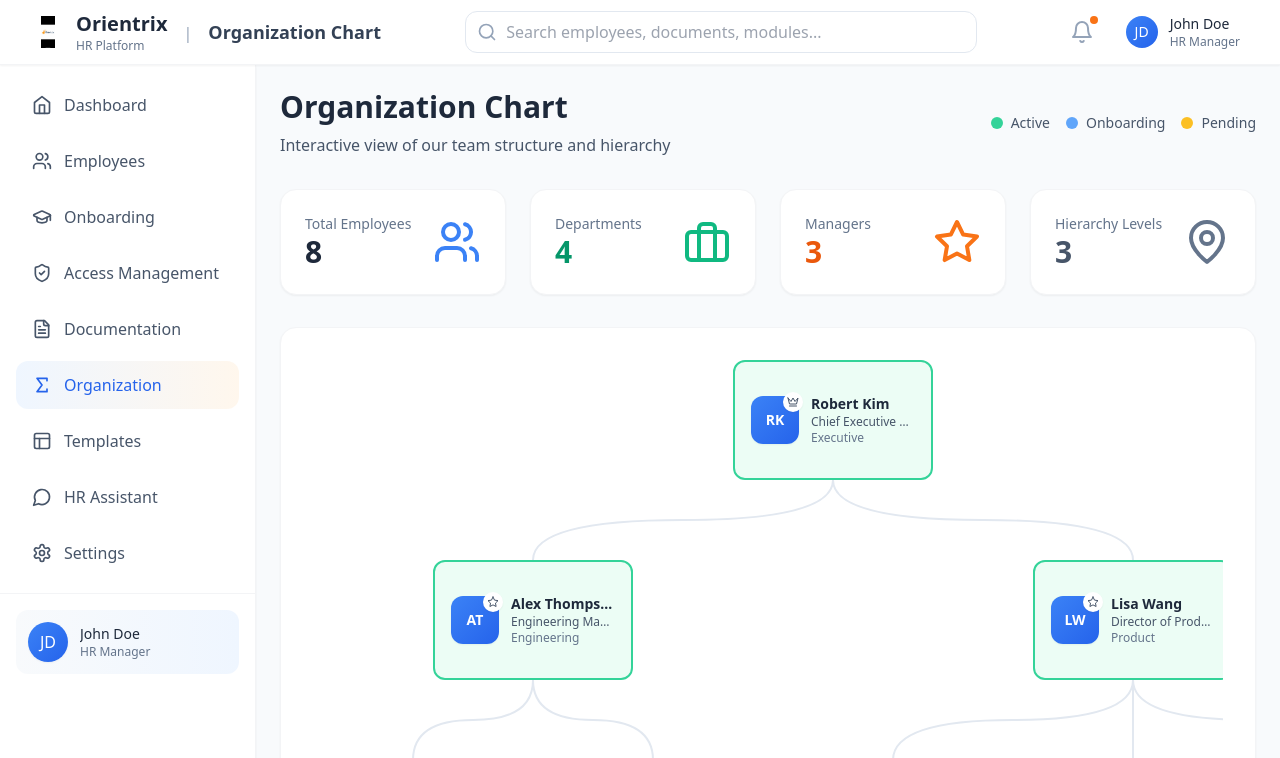
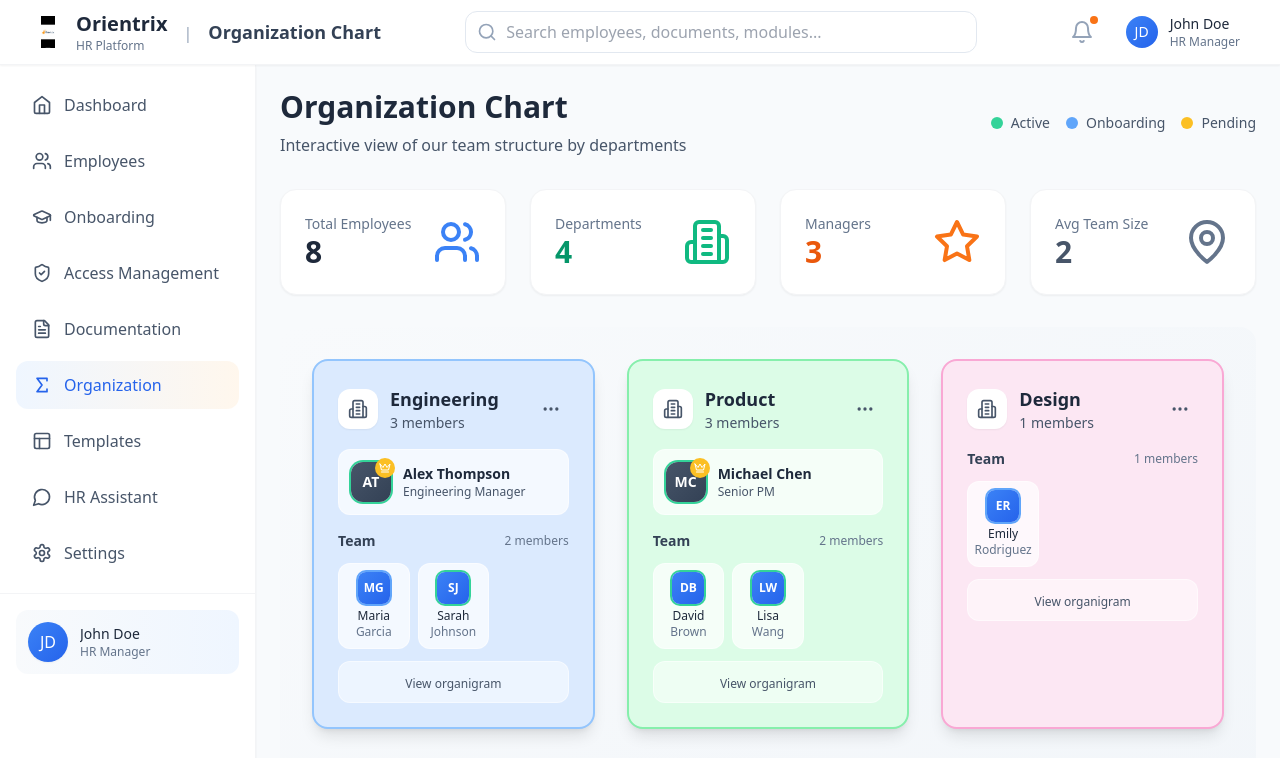
Before and after one commit to arslanebouali/orientrix, a React (Vite) app: page /org-chart in a window 1280 px wide. Shown: the top 758 px of the page. Built offline with nearby package versions, Linux system fonts and the light colour scheme.

Commit message:
Redesign Organizational Chart with Board Game Style

```diff
--- a/src/components/OrgChart.tsx
+++ b/src/components/OrgChart.tsx
@@ -1,7 +1,7 @@
 import React, { useState, useMemo } from 'react';
 import { useSelector } from 'react-redux';
 import { RootState } from '../store';
-import { Employee, OrgNode } from '../types';
+import { Employee } from '../types';
 import {
   Users,
   Mail,
@@ -12,121 +12,86 @@ import {
   X,
   Crown,
   Star,
-  Target
+  Target,
+  MoreHorizontal,
+  ChevronDown,
+  Building2
 } from 'lucide-react';
+
+interface DepartmentGroup {
+  name: string;
+  employees: Employee[];
+  manager?: Employee;
+  color: string;
+  position: { x: number; y: number };
+}
 
 const OrgChart: React.FC = () => {
   const { employees } = useSelector((state: RootState) => state.user);
   const [hoveredEmployee, setHoveredEmployee] = useState<Employee | null>(null);
   const [mousePosition, setMousePosition] = useState({ x: 0, y: 0 });
+  const [expandedDepartments, setExpandedDepartments] = useState<Set<string>>(new Set());
 
-  // Transform flat employee data into hierarchical tree structure
-  const orgTree = useMemo(() => {
-    const buildTree = (employees: Employee[]): OrgNode[] => {
-      const employeeMap = new Map<string, Employee>();
-      const childrenMap = new Map<string, Employee[]>();
+  // Department colors
+  const departmentColors = {
+    'Executive': 'bg-purple-100 border-purple-300',
+    'Engineering': 'bg-blue-100 border-blue-300',
+    'Product': 'bg-green-100 border-green-300',
+    'Design': 'bg-pink-100 border-pink-300',
+    'HR': 'bg-orange-100 border-orange-300',
+    'Marketing': 'bg-yellow-100 border-yellow-300',
+    'Sales': 'bg-red-100 border-red-300',
+    'Finance': 'bg-indigo-100 border-indigo-300',
+    'Analytics': 'bg-teal-100 border-teal-300'
+  };
 
-      // Create maps for quick lookup
+  // Group employees by department
+  const departmentGroups = useMemo(() => {
+    const groups = new Map<string, Employee[]>();
+
     employees.forEach(emp => {
-        employeeMap.set(emp.id, emp);
-        if (!childrenMap.has(emp.id)) {
-          childrenMap.set(emp.id, []);
+      if (!groups.has(emp.department)) {
+        groups.set(emp.department, []);
+      }
+      groups.get(emp.department)!.push(emp);
+    });
+
+    const departmentArray: DepartmentGroup[] = [];
+    let x = 0;
+    let y = 0;
+    const maxPerRow = 3;
+    let currentRow = 0;
+
+    Array.from(groups.entries()).forEach(([deptName, deptEmployees], index) => {
+      // Find department manager
+      const manager = deptEmployees.find(emp =>
+        emp.role.toLowerCase().includes('manager') ||
+        emp.role.toLowerCase().includes('director') ||
+        emp.role.toLowerCase().includes('ceo') ||
+        emp.role.toLowerCase().includes('head')
+      );
+
+      // Sort employees: manager first, then others
+      const sortedEmployees = deptEmployees.sort((a, b) => {
+        if (a.id === manager?.id) return -1;
+        if (b.id === manager?.id) return 1;
+        return a.firstName.localeCompare(b.firstName);
+      });
+
+      departmentArray.push({
+        name: deptName,
+        employees: sortedEmployees,
+        manager,
+        color: departmentColors[deptName as keyof typeof departmentColors] || 'bg-gray-100 border-gray-300',
+        position: {
+          x: (index % maxPerRow) * 400,
+          y: Math.floor(index / maxPerRow) * 300
         }
       });
-
-      // Group employees by their manager
-      employees.forEach(emp => {
-        if (emp.managerId) {
-          const siblings = childrenMap.get(emp.managerId) || [];
-          siblings.push(emp);
-          childrenMap.set(emp.managerId, siblings);
-        }
     });
 
-      // Find root employees (those without managers)
-      const roots = employees.filter(emp => !emp.managerId);
-
-      // Build tree recursively
-      const buildNode = (employee: Employee, level: number = 0): OrgNode => {
-        const children = (childrenMap.get(employee.id) || [])
-          .map(child => buildNode(child, level + 1));
-
-        return {
-          employee,
-          children,
-          level,
-          x: 0,
-          y: 0,
-          width: 0
-        };
-      };
-
-      return roots.map(root => buildNode(root));
-    };
-
-    // Calculate positions for nodes
-    const calculatePositions = (nodes: OrgNode[], startX: number = 0): number => {
-      const nodeWidth = 200;
-      const nodeHeight = 120;
-      const horizontalSpacing = 40;
-      const verticalSpacing = 80;
-
-      let currentX = startX;
-
-      nodes.forEach(node => {
-        if (node.children.length > 0) {
-          // Calculate positions for children first
-          const childrenWidth = calculatePositions(node.children, currentX);
-
-          // Position parent in the center of children
-          const firstChildX = node.children[0].x;
-          const lastChildX = node.children[node.children.length - 1].x;
-          node.x = firstChildX + (lastChildX - firstChildX) / 2;
-          node.y = node.level * (nodeHeight + verticalSpacing);
-          node.width = nodeWidth;
-
-          currentX = Math.max(currentX, childrenWidth);
-        } else {
-          // Leaf node
-          node.x = currentX;
-          node.y = node.level * (nodeHeight + verticalSpacing);
-          node.width = nodeWidth;
-          currentX += nodeWidth + horizontalSpacing;
-        }
-      });
-
-      return currentX;
-    };
-
-    const tree = buildTree(employees);
-    calculatePositions(tree);
-    return tree;
+    return departmentArray;
   }, [employees]);
-
-  // Get all nodes in a flat array for rendering
-  const allNodes = useMemo(() => {
-    const flattenNodes = (nodes: OrgNode[]): OrgNode[] => {
-      return nodes.reduce((acc, node) => {
-        acc.push(node);
-        acc.push(...flattenNodes(node.children));
-        return acc;
-      }, [] as OrgNode[]);
-    };
-    return flattenNodes(orgTree);
-  }, [orgTree]);
-
-  // Calculate SVG dimensions
-  const svgDimensions = useMemo(() => {
-    if (allNodes.length === 0) return { width: 800, height: 600 };
-
-    const maxX = Math.max(...allNodes.map(node => node.x + node.width));
-    const maxY = Math.max(...allNodes.map(node => node.y + 120));
-
-    return {
-      width: Math.max(maxX + 100, 800),
-      height: Math.max(maxY + 100, 600)
-    };
-  }, [allNodes]);
 
   const handleMouseEnter = (employee: Employee, event: React.MouseEvent) => {
     setHoveredEmployee(employee);
@@ -143,13 +108,23 @@ const OrgChart: React.FC = () => {
     setHoveredEmployee(null);
   };
 
+  const toggleDepartment = (deptName: string) => {
+    const newExpanded = new Set(expandedDepartments);
+    if (newExpanded.has(deptName)) {
+      newExpanded.delete(deptName);
+    } else {
+      newExpanded.add(deptName);
+    }
+    setExpandedDepartments(newExpanded);
+  };
+
   const getStatusColor = (status: string) => {
     switch (status) {
-      case 'active': return 'border-emerald-400 bg-emerald-50';
-      case 'onboarding': return 'border-blue-400 bg-blue-50';
-      case 'pending': return 'border-amber-400 bg-amber-50';
-      case 'inactive': return 'border-slate-400 bg-slate-50';
-      default: return 'border-slate-400 bg-slate-50';
+      case 'active': return 'ring-2 ring-emerald-400';
+      case 'onboarding': return 'ring-2 ring-blue-400';
+      case 'pending': return 'ring-2 ring-amber-400';
+      case 'inactive': return 'ring-2 ring-slate-400';
+      default: return 'ring-2 ring-slate-400';
     }
   };
 
@@ -163,46 +138,13 @@ const OrgChart: React.FC = () => {
     return Target;
   };
 
-  const renderConnections = () => {
-    const connections: JSX.Element[] = [];
-
-    const addConnections = (nodes: OrgNode[]) => {
-      nodes.forEach(node => {
-        node.children.forEach(child => {
-          const startX = node.x + node.width / 2;
-          const startY = node.y + 120;
-          const endX = child.x + child.width / 2;
-          const endY = child.y;
-
-          // Create a curved connection
-          const midY = startY + (endY - startY) / 2;
-
-          connections.push(
-            <path
-              key={`${node.employee.id}-${child.employee.id}`}
-              d={`M ${startX} ${startY} Q ${startX} ${midY} ${(startX + endX) / 2} ${midY} Q ${endX} ${midY} ${endX} ${endY}`}
-              stroke="#e2e8f0"
-              strokeWidth="2"
-              fill="none"
-              className="transition-all duration-300"
-            />
-          );
-        });
-        addConnections(node.children);
-      });
-    };
-
-    addConnections(orgTree);
-    return connections;
-  };
-
   return (
     <div className="space-y-6 sm:space-y-8">
       {/* Header */}
       <div className="flex flex-col sm:flex-row sm:justify-between sm:items-center space-y-4 sm:space-y-0">
         <div>
           <h1 className="text-2xl sm:text-3xl font-bold text-slate-800">Organization Chart</h1>
-          <p className="text-slate-600 mt-1 sm:mt-2">Interactive view of our team structure and hierarchy</p>
+          <p className="text-slate-600 mt-1 sm:mt-2">Interactive view of our team structure by departments</p>
         </div>
         <div className="flex items-center space-x-4 text-sm text-slate-600">
           <div className="flex items-center space-x-2">
@@ -236,10 +178,10 @@ const OrgChart: React.FC = () => {
             <div className="min-w-0 flex-1">
               <p className="text-xs sm:text-sm text-slate-500 font-medium truncate">Departments</p>
               <p className="text-xl sm:text-2xl lg:text-3xl font-bold text-emerald-600">
-                {new Set(employees.map(emp => emp.department)).size}
+                {departmentGroups.length}
               </p>
             </div>
-            <Briefcase className="w-8 h-8 sm:w-10 sm:h-10 lg:w-12 lg:h-12 text-emerald-500 flex-shrink-0 ml-2" />
+            <Building2 className="w-8 h-8 sm:w-10 sm:h-10 lg:w-12 lg:h-12 text-emerald-500 flex-shrink-0 ml-2" />
           </div>
         </div>
         <div className="bg-white p-4 sm:p-6 rounded-xl sm:rounded-2xl shadow-sm border border-gray-100">
@@ -247,7 +189,7 @@ const OrgChart: React.FC = () => {
             <div className="min-w-0 flex-1">
               <p className="text-xs sm:text-sm text-slate-500 font-medium truncate">Managers</p>
               <p className="text-xl sm:text-2xl lg:text-3xl font-bold text-orange-600">
-                {employees.filter(emp => employees.some(e => e.managerId === emp.id)).length}
+                {departmentGroups.filter(dept => dept.manager).length}
               </p>
             </div>
             <Star className="w-8 h-8 sm:w-10 sm:h-10 lg:w-12 lg:h-12 text-orange-500 flex-shrink-0 ml-2" />
@@ -256,9 +198,9 @@ const OrgChart: React.FC = () => {
         <div className="bg-white p-4 sm:p-6 rounded-xl sm:rounded-2xl shadow-sm border border-gray-100 col-span-2 lg:col-span-1">
           <div className="flex items-center justify-between">
             <div className="min-w-0 flex-1">
-              <p className="text-xs sm:text-sm text-slate-500 font-medium truncate">Hierarchy Levels</p>
+              <p className="text-xs sm:text-sm text-slate-500 font-medium truncate">Avg Team Size</p>
               <p className="text-xl sm:text-2xl lg:text-3xl font-bold text-slate-600">
-                {Math.max(...allNodes.map(node => node.level)) + 1}
+                {Math.round(employees.length / departmentGroups.length)}
               </p>
             </div>
             <MapPin className="w-8 h-8 sm:w-10 sm:h-10 lg:w-12 lg:h-12 text-slate-500 flex-shrink-0 ml-2" />
@@ -266,57 +208,118 @@ const OrgChart: React.FC = () => {
         </div>
       </div>
 
-      {/* Organization Chart */}
-      <div className="bg-white rounded-xl sm:rounded-2xl shadow-sm border border-gray-100 p-6 sm:p-8 overflow-auto">
-        <div className="relative" onMouseMove={handleMouseMove}>
-          <svg
-            width={svgDimensions.width}
-            height={svgDimensions.height}
-            className="w-full h-auto"
-            style={{ minHeight: '400px' }}
+      {/* Organization Board */}
+      <div className="bg-gradient-to-br from-slate-50 to-slate-100 rounded-xl sm:rounded-2xl p-6 sm:p-8 min-h-[600px]" onMouseMove={handleMouseMove}>
+        <div className="grid grid-cols-1 md:grid-cols-2 lg:grid-cols-3 gap-6 lg:gap-8">
+          {departmentGroups.map((department) => (
+            <div
+              key={department.name}
+              className={`${department.color} rounded-2xl p-6 shadow-lg hover:shadow-xl transition-all duration-300 border-2`}
             >
-            {/* Render connections */}
-            {renderConnections()}
+              {/* Department Header */}
+              <div className="flex items-center justify-between mb-4">
+                <div className="flex items-center space-x-3">
+                  <div className="w-10 h-10 bg-white rounded-xl flex items-center justify-center shadow-sm">
+                    <Building2 className="w-5 h-5 text-slate-600" />
+                  </div>
+                  <div>
+                    <h3 className="font-bold text-slate-800 text-lg">{department.name}</h3>
+                    <p className="text-sm text-slate-600">{department.employees.length} members</p>
+                  </div>
+                </div>
+                <button
+                  onClick={() => toggleDepartment(department.name)}
+                  className="p-2 hover:bg-white/50 rounded-lg transition-colors"
+                >
+                  <MoreHorizontal className="w-5 h-5 text-slate-600" />
+                </button>
+              </div>
 
-            {/* Render employee nodes */}
-            {allNodes.map(node => {
-              const RoleIcon = getRoleIcon(node.employee.role);
-              return (
-                <g key={node.employee.id}>
-                  <foreignObject
-                    x={node.x}
-                    y={node.y}
-                    width={node.width}
-                    height="120"
-                  >
-                    <div
-                      className={`w-full h-full p-4 rounded-xl border-2 cursor-pointer transition-all duration-300 hover:shadow-lg hover:scale-105 ${getStatusColor(node.employee.status)}`}
-                      onMouseEnter={(e) => handleMouseEnter(node.employee, e)}
-                      onMouseLeave={handleMouseLeave}
-                    >
-                      <div className="flex items-center space-x-3 h-full">
-                        <div className="relative">
-                          <div className="w-12 h-12 bg-gradient-to-br from-blue-500 to-blue-600 rounded-xl flex items-center justify-center text-white font-semibold text-sm shadow-sm">
-                            {node.employee.firstName[0]}{node.employee.lastName[0]}
-                          </div>
-                          <div className="absolute -top-1 -right-1 w-5 h-5 bg-white rounded-full flex items-center justify-center shadow-sm">
-                            <RoleIcon className="w-3 h-3 text-slate-600" />
+              {/* Department Manager */}
+              {department.manager && (
+                <div className="mb-4 p-3 bg-white/70 rounded-xl border border-white/50">
+                  <div className="flex items-center space-x-3">
+                    <div className={`relative w-10 h-10 bg-gradient-to-br from-slate-600 to-slate-700 rounded-xl flex items-center justify-center text-white font-semibold text-sm shadow-sm ${getStatusColor(department.manager.status)}`}>
+                      {department.manager.firstName[0]}{department.manager.lastName[0]}
+                      <div className="absolute -top-1 -right-1 w-5 h-5 bg-amber-400 rounded-full flex items-center justify-center">
+                        <Crown className="w-3 h-3 text-white" />
                       </div>
                     </div>
                     <div className="flex-1 min-w-0">
-                          <h4 className="font-semibold text-slate-800 text-sm truncate">
-                            {node.employee.firstName} {node.employee.lastName}
-                          </h4>
-                          <p className="text-xs text-slate-600 truncate">{node.employee.position}</p>
-                          <p className="text-xs text-slate-500 truncate">{node.employee.department}</p>
+                      <p className="font-semibold text-slate-800 text-sm truncate">
+                        {department.manager.firstName} {department.manager.lastName}
+                      </p>
+                      <p className="text-xs text-slate-600 truncate">{department.manager.position}</p>
                     </div>
                   </div>
                 </div>
-                  </foreignObject>
-                </g>
+              )}
+
+              {/* Team Members */}
+              <div className="space-y-3">
+                <div className="flex items-center justify-between">
+                  <h4 className="font-semibold text-slate-700 text-sm">Team</h4>
+                  <span className="text-xs text-slate-500">
+                    {department.employees.filter(emp => emp.id !== department.manager?.id).length} members
+                  </span>
+                </div>
+
+                {/* Key Contacts (first 3 non-manager employees) */}
+                <div className="grid grid-cols-3 gap-2">
+                  {department.employees
+                    .filter(emp => emp.id !== department.manager?.id)
+                    .slice(0, 3)
+                    .map((employee) => {
+                      const RoleIcon = getRoleIcon(employee.role);
+                      return (
+                        <div
+                          key={employee.id}
+                          className="group cursor-pointer"
+                          onMouseEnter={(e) => handleMouseEnter(employee, e)}
+                          onMouseLeave={handleMouseLeave}
+                        >
+                          <div className={`w-full p-2 bg-white/70 rounded-xl hover:bg-white hover:shadow-md transition-all duration-200 border border-white/50`}>
+                            <div className="flex flex-col items-center space-y-1">
+                              <div className={`relative w-8 h-8 bg-gradient-to-br from-blue-500 to-blue-600 rounded-lg flex items-center justify-center text-white font-semibold text-xs shadow-sm ${getStatusColor(employee.status)}`}>
+                                {employee.firstName[0]}{employee.lastName[0]}
+                              </div>
+                              <div className="text-center">
+                                <p className="text-xs font-medium text-slate-800 truncate w-full">
+                                  {employee.firstName}
+                                </p>
+                                <p className="text-xs text-slate-500 truncate w-full">
+                                  {employee.lastName}
+                                </p>
+                              </div>
+                            </div>
+                          </div>
+                        </div>
                       );
                     })}
-          </svg>
+                </div>
+
+                {/* Show more indicator */}
+                {department.employees.filter(emp => emp.id !== department.manager?.id).length > 3 && (
+                  <button
+                    onClick={() => toggleDepartment(department.name)}
+                    className="w-full p-2 bg-white/50 hover:bg-white/70 rounded-xl transition-colors border border-white/50 text-center"
+                  >
+                    <div className="flex items-center justify-center space-x-2">
+                      <span className="text-xs text-slate-600 font-medium">
+                        +{department.employees.filter(emp => emp.id !== department.manager?.id).length - 3} more
+                      </span>
+                      <ChevronDown className="w-4 h-4 text-slate-500" />
+                    </div>
+                  </button>
+                )}
+
+                {/* View organigram link */}
+                <button className="w-full p-2 bg-white/50 hover:bg-white/70 rounded-xl transition-colors border border-white/50 text-center">
+                  <span className="text-xs text-slate-600 font-medium">View organigram</span>
+                </button>
+              </div>
+            </div>
+          ))}
         </div>
       </div>
 
@@ -332,7 +335,7 @@ const OrgChart: React.FC = () => {
         >
           <div className="flex items-center justify-between mb-4">
             <div className="flex items-center space-x-3">
-              <div className="w-12 h-12 bg-gradient-to-br from-blue-500 to-blue-600 rounded-xl flex items-center justify-center text-white font-semibold shadow-sm">
+              <div className={`w-12 h-12 bg-gradient-to-br from-blue-500 to-blue-600 rounded-xl flex items-center justify-center text-white font-semibold shadow-sm ${getStatusColor(hoveredEmployee.status)}`}>
                 {hoveredEmployee.firstName[0]}{hoveredEmployee.lastName[0]}
               </div>
               <div>
```
Lines whose indentation alone changed are shown as unchanged.
